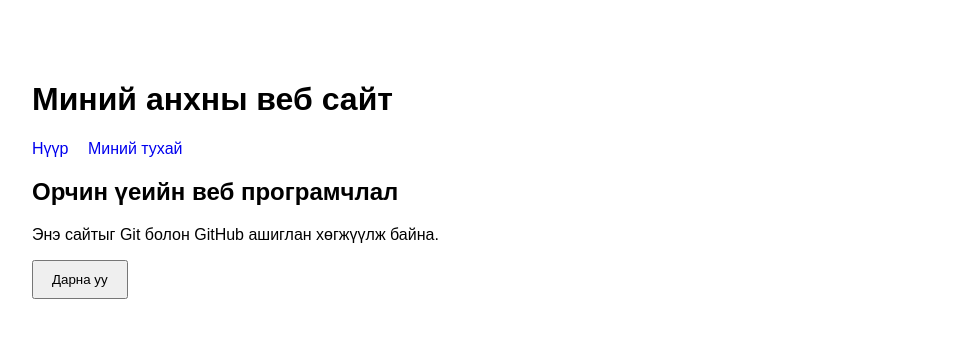
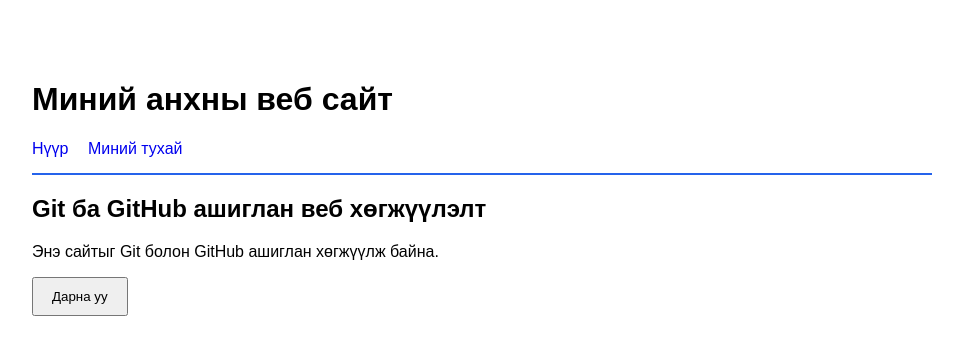
Before and after one commit to m0lrrrrr/my-web-lab, a plain HTML site: page index.html in a window 1280 px wide. Shown: the whole page, without its empty margins (158-1121 px from the left). Drawn offline with Linux system fonts and the light colour scheme.

Commit message:
Update homepage

```diff
--- a/index.html
+++ b/index.html
@@ -15,8 +15,8 @@
     </nav>
   </header>
 
-  <main>
-    <h2>Орчин үеийн веб програмчлал</h2>
+  <mah2in>
+    <h2>Git ба GitHub ашиглан веб хөгжүүлэлт</h2>
     <p>Энэ сайтыг Git болон GitHub ашиглан хөгжүүлж байна.</p>
     <button onclick="showMessage()">Дарна уу</button>
   </main>
--- a/style.css
+++ b/style.css
@@ -13,4 +13,11 @@ nav a {
 button {
   padding: 10px 18px;
   cursor: pointer;
+}header {
+  border-bottom: 2px solid #2563eb;
+  padding-bottom: 15px;
 }
+
+main {
+  margin-top: 30px;
+}
```
